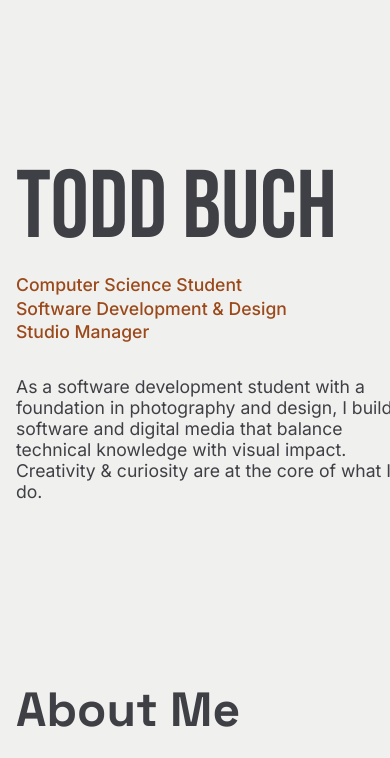
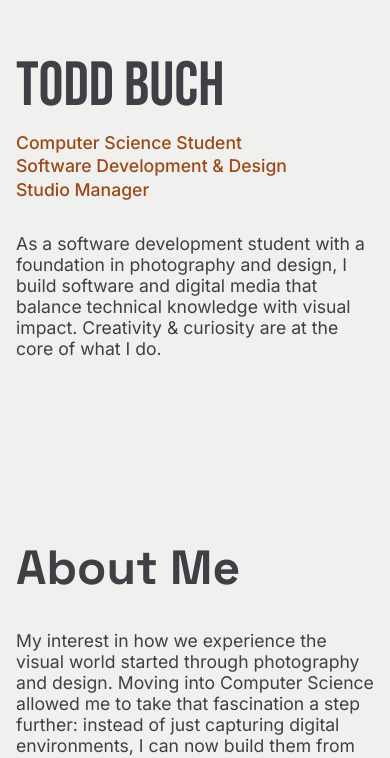
Before and after one commit to todd-buch/Portfolio, a React (Vite) app: page / in a window 390 px wide. Shown: the part 981-1739 px from the top of the page. Built offline with nearby package versions, Linux system fonts and the light colour scheme.

Commit message:
Fix mobile home content cut off on the right after the hero.
Global border-box so width:100% + padding no longer overflows the
viewport, and constrain projects/cards/footer so body overflow-x
does not clip readable text.

```diff
--- a/src/Footer.css
+++ b/src/Footer.css
@@ -5,12 +5,15 @@
   border-top: 1px solid var(--border-color);
   padding: 3rem 1.5rem 0;
   overflow: hidden;
+  width: 100%;
+  max-width: 100%;
+  box-sizing: border-box;
   transition: background-color 0.25s ease, color 0.25s ease,
     border-color 0.25s ease;
 }
 
 .footer-content {
-  max-width: 750px;
+  max-width: min(750px, 100%);
   margin: 0 auto;
   display: flex;
   align-items: center;
@@ -19,6 +22,9 @@
   flex-wrap: wrap;
   position: relative;
   z-index: 1;
+  box-sizing: border-box;
+  width: 100%;
+  padding: 0;
 }
 
 .footer-copyright {
--- a/src/Main_Projects.css
+++ b/src/Main_Projects.css
@@ -2,12 +2,13 @@
   position: relative;
   color: var(--text-primary);
   padding: 4rem 1rem;
-  max-width: 750px;
+  max-width: min(750px, 100%);
   margin: 0 auto;
   align-items: left;
   justify-content: left;
   width: 100%;
   margin-top: 10rem;
+  box-sizing: border-box;
   /* Timeline SVG hangs 24px above/below; don't clip its stroke caps */
   overflow: visible;
 }
@@ -39,18 +40,6 @@
   user-select: none;
 }
 
-@media (max-width: 640px) {
-  .projects-traits {
-    flex-direction: column;
-    align-items: flex-start;
-    row-gap: 0.15rem;
-  }
-
-  .projects-traits-sep {
-    display: none;
-  }
-}
-
 .main-regular-text-block {
   margin-bottom: 10rem;
 }
@@ -78,10 +67,42 @@
   align-items: center;
   gap: 0.75rem;
   margin-top: 2rem;
+  max-width: 100%;
 }
 
 .small-card-actions .action-btn {
   margin-top: 0;
+  max-width: 100%;
+}
+
+@media (max-width: 640px) {
+  .projects {
+    padding: 3rem 1rem;
+    margin-top: 6rem;
+  }
+
+  .projects-traits {
+    flex-direction: column;
+    align-items: flex-start;
+    row-gap: 0.15rem;
+  }
+
+  .projects-traits-sep {
+    display: none;
+  }
+
+  .bio h1 {
+    font-size: clamp(3rem, 16vw, 5rem);
+  }
+
+  .small-card {
+    max-width: 100%;
+  }
+
+  .small-card-actions .action-btn {
+    white-space: normal;
+    text-align: center;
+  }
 }
 .divider {
   margin-top: -4rem;
--- a/src/Reuseable-Components/Small_Card.css
+++ b/src/Reuseable-Components/Small_Card.css
@@ -9,6 +9,10 @@
     border-color 0.25s ease,
     color 0.25s ease;
   margin: 0.25rem;
+  max-width: 100%;
+  min-width: 0;
+  box-sizing: border-box;
+  overflow-wrap: break-word;
 }
 .small-card-top {
   display: flex;
--- a/src/index.css
+++ b/src/index.css
@@ -24,9 +24,16 @@
 }
 
 
+/* Padding is included in width so width:100% sections don't spill off-screen */
+*,
+*::before,
+*::after {
+  box-sizing: border-box;
+}
+
 html {
+  max-width: 100%;
   overflow-x: hidden;
-  max-width: 100%;
 }
 
 body {
```
